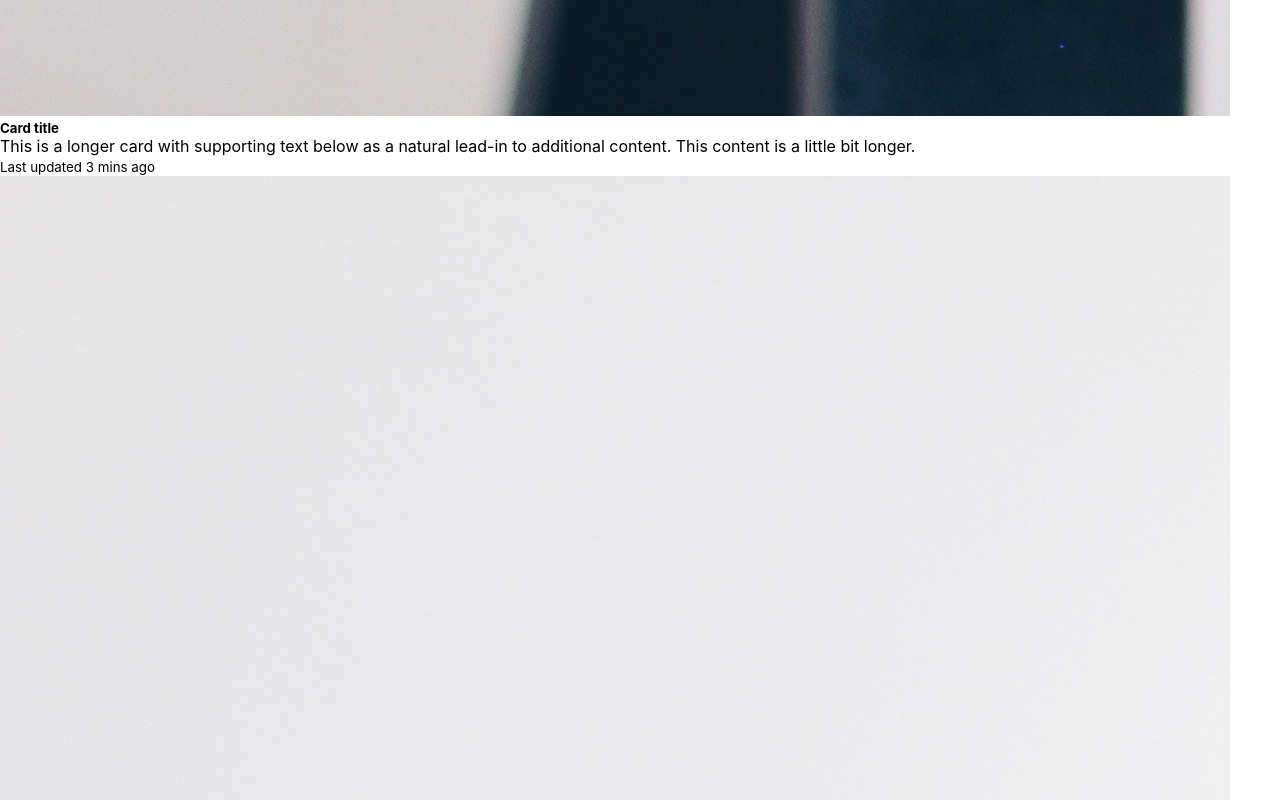
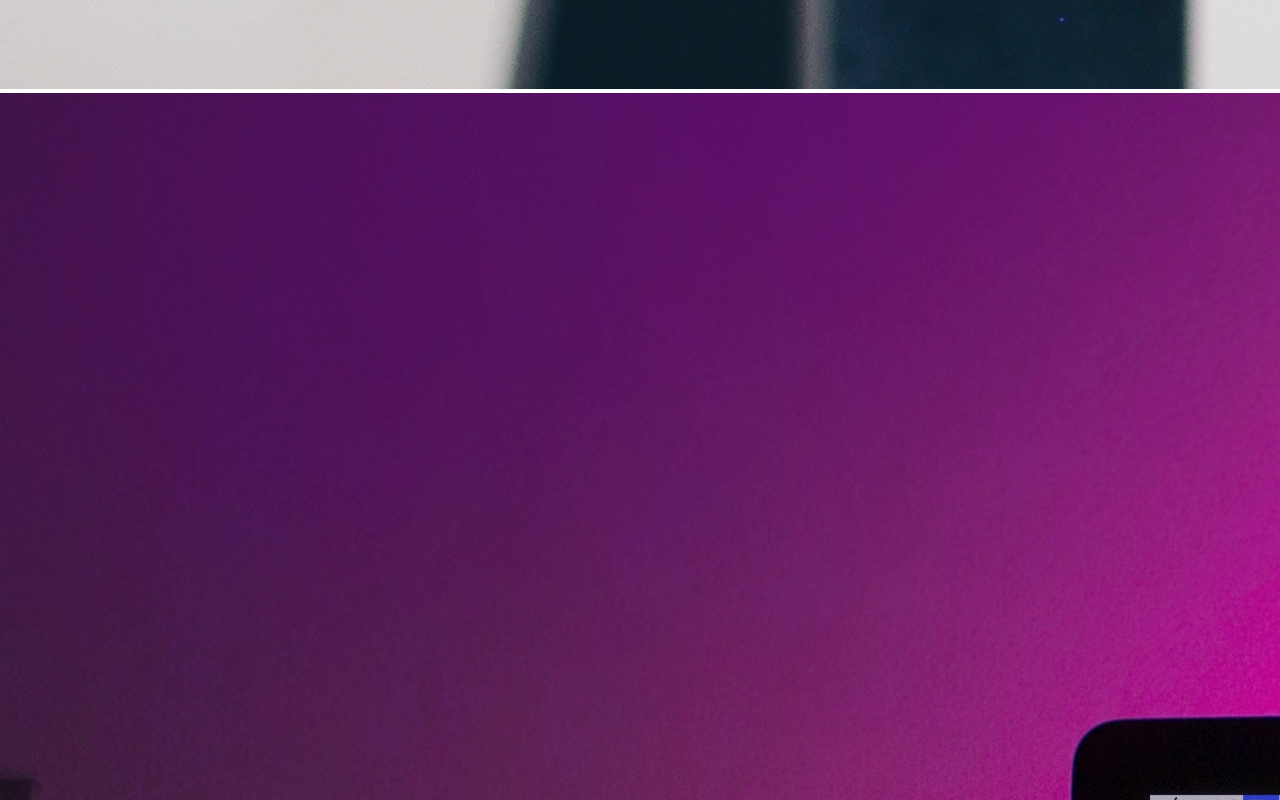
Before and after one commit to Dhanush-arch/React-Ecommerce-Frontend, a React (Create React App) app: page / in a window 1280 px wide. Shown: the part 10460-11260 px from the top of the page. Built offline with nearby package versions, Linux system fonts and the light colour scheme.

Commit message:
Basic Product page Setup

```diff
--- a/src/App.css
+++ b/src/App.css
@@ -11,3 +11,7 @@
 .footer{
   text-align: center;
 }
+
+.cst-text-center{
+  text-align: center;
+}
--- a/src/App.js
+++ b/src/App.js
@@ -6,8 +6,9 @@ import {connect} from 'react-redux'
 import Navbar from './components/navbar/Navbar'
 import Sidebar from './components/sidebar/Sidebar'
 import Breadcrumb from './components/dashboard/Breadcrumb/Breadcrumb'
+import Footer from './components/dashboard/Footer/Footer'
 import Home from './components/home/Home'
-
+import ProductPage from './components/ProductPage/ProductPage'
 import './App.css';
 
 class App extends React.Component {
@@ -32,7 +33,13 @@ class App extends React.Component {
               <Breadcrumb />
             </div>
           </div>
-          <Home/>
+            <ProductPage/>
+            {/* <Home/> */}
+            <div className="row">
+              <div className="col-md-12">
+                <Footer />
+              </div>
+            </div>
         </div>
       </div>
   )
@@ -59,3 +66,7 @@ export default connect(mapStateTorProps,mapDispatchToProps)(App);
 //    text
 //  </button>
 //  <h1>{this.props.keys}</h1> */}
+
+
+
+// Home component :  <Home/>
--- /dev/null
+++ b/src/components/ProductPage/ProductImage/ProductImage.js
@@ -0,0 +1,14 @@
+import React, { Component } from 'react'
+import Img from '../../../assets/Img4.jpg'
+
+class ProductImage extends Component {
+    render() {
+        return (
+            <div className="col-md-6">
+              <img  className="w-100" src={Img} alt="Product" />
+            </div>
+        )
+    }
+}
+
+export default ProductImage
--- /dev/null
+++ b/src/components/ProductPage/ProductInfo/ProductInfo.js
@@ -0,0 +1,23 @@
+import React, { Component } from 'react'
+
+class ProductInfo extends Component {
+    render() {
+        return (
+            <div className="col-md-6 pr-md-5 ">
+              <div className="row">
+                <h4>Product Title</h4>
+                <p>macOS is the operating system that powers everything you do on a Mac. macOS Catalina brings dedicated apps for music, TV and podcasts. Smart updates to the apps you use most. And Sidecar, which lets you use iPad as a second display. So you can take everything you do above and beyond.</p>
+              </div>
+              <div className="row card-footer">
+                <div className="col-md-4 pt-md-1">
+                  <h5>$1200</h5>
+                </div>
+                <button className="btn btn-outline-info">Buy</button>
+                <button className="btn btn-outline-info ml-2">Add to Cart</button>
+              </div>
+            </div>
+        )
+    }
+}
+
+export default ProductInfo
--- /dev/null
+++ b/src/components/ProductPage/ProductPage.js
@@ -0,0 +1,20 @@
+import React, { Component } from 'react'
+import ProductImage from './ProductImage/ProductImage'
+import ProductInfo from './ProductInfo/ProductInfo'
+import SimilarProducts from './SimilarProducts/SimilarProducts'
+class ProductPage extends Component {
+    render() {
+        return (
+
+            <div className="row">
+              <ProductImage />
+              <ProductInfo />
+              <h5 className="col-12 footer mt-4">Similar Products</h5>
+              <SimilarProducts/>
+            </div>
+
+        )
+    }
+}
+
+export default ProductPage
--- /dev/null
+++ b/src/components/ProductPage/SimilarProducts/SimilarProduct.js
@@ -0,0 +1,41 @@
+import React from 'react'
+import Img1 from '../../../assets/img3.jpg'
+import Img2 from '../../../assets/img2.jpg'
+import Img3 from '../../../assets/Img4.jpg'
+
+function SimilarProduct() {
+    return (
+      <div class="container cst-text-center my-1">
+        <div id="recipeCarousel" class="carousel slide w-100" data-ride="carousel">
+            <div class="carousel-inner w-100" role="listbox">
+                <div class="carousel-item row no-gutters active">
+                    <div class="col-2 float-left"><img class="img-fluid" src={Img1} alt="Similar Product"/></div>
+                    <div class="col-2 float-left"><img class="img-fluid" src={Img2} alt="Similar Product"/></div>
+                    <div class="col-2 float-left"><img class="img-fluid" src={Img3} alt="Similar Product"/></div>
+                    <div class="col-2 float-left"><img class="img-fluid" src={Img1} alt="Similar Product"/></div>
+                    <div class="col-2 float-left"><img class="img-fluid" src={Img2} alt="Similar Product"/></div>
+                    <div class="col-2 float-left"><img class="img-fluid" src={Img3} alt="Similar Product"/></div>
+                </div>
+                <div class="carousel-item row no-gutters">
+                    <div class="col-2 float-left"><img class="img-fluid" src={Img1} alt="Similar Product"/></div>
+                    <div class="col-2 float-left"><img class="img-fluid" src={Img2} alt="Similar Product"/></div>
+                    <div class="col-2 float-left"><img class="img-fluid" src={Img3} alt="Similar Product"/></div>
+                    <div class="col-2 float-left"><img class="img-fluid" src={Img1} alt="Similar Product"/></div>
+                    <div class="col-2 float-left"><img class="img-fluid" src={Img2} alt="Similar Product"/></div>
+                    <div class="col-2 float-left"><img class="img-fluid" src={Img3} alt="Similar Product"/></div>
+                </div>
+            </div>
+            <a class="carousel-control-prev" href="#recipeCarousel" role="button" data-slide="prev">
+                <span class="carousel-control-prev-icon" aria-hidden="true"></span>
+                <span class="sr-only">Previous</span>
+            </a>
+            <a class="carousel-control-next" href="#recipeCarousel" role="button" data-slide="next">
+                <span class="carousel-control-next-icon" aria-hidden="true"></span>
+                <span class="sr-only">Next</span>
+            </a>
+        </div>
+      </div>
+    )
+}
+
+export default SimilarProduct
--- /dev/null
+++ b/src/components/ProductPage/SimilarProducts/SimilarProducts.js
@@ -0,0 +1,14 @@
+import React, { Component } from 'react'
+import SimilarProduct from './SimilarProduct'
+
+class SimilarProducts extends Component {
+    render() {
+        return (
+            <div className="row">
+              <SimilarProduct/>
+            </div>
+        )
+    }
+}
+
+export default SimilarProducts
--- a/src/components/dashboard/Footer/Footer.js
+++ b/src/components/dashboard/Footer/Footer.js
@@ -4,7 +4,7 @@ function Footer() {
     return (
         <div className="sticky-footer">
           <hr/>
-          <h3 className="footer">Footer</h3>
+          <h3 className="footer">Amazon</h3>
           <p className="footer">Copyrights owned by www.html.com</p>
         </div>
     )
--- a/src/components/home/Home.js
+++ b/src/components/home/Home.js
@@ -1,7 +1,7 @@
 import React, { Component } from 'react'
 import Searchbar from '../dashboard/Searchbar/Searchbar'
 import Products from '../dashboard/Products/Products'
-import Footer from '../dashboard/Footer/Footer'
+// import Footer from '../dashboard/Footer/Footer'
 class Home extends Component {
     render() {
         return (
@@ -13,11 +13,6 @@ class Home extends Component {
             </div>
             <hr/>
               <Products />
-            <div className="row">
-              <div className="col-md-12">
-                <Footer />
-              </div>
-            </div>
           </div>
         )
     }
```
